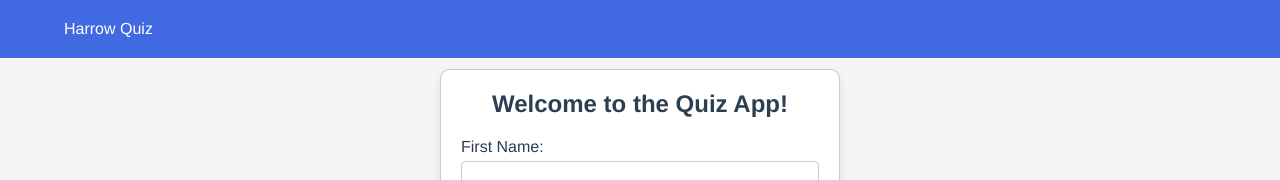
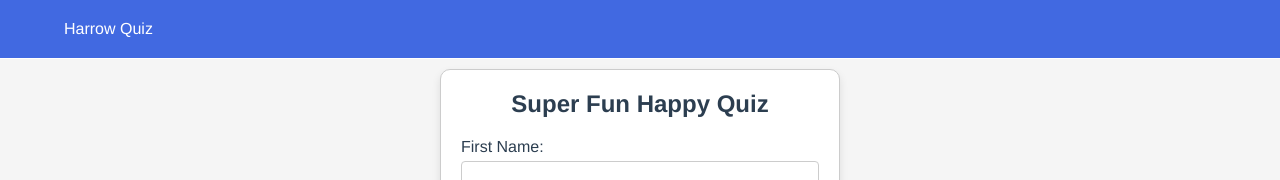
Before and after one commit to joseph-johnson27001/harrow-quiz, a Vue app: page / in a window 1280 px wide. Shown: the top 180 px of the page. Built offline with nearby package versions, Linux system fonts and the light colour scheme; the HTML template or start-up script is replaced by a standard one.

Commit message:
Cleaned up code

```diff
--- a/src/App.vue
+++ b/src/App.vue
@@ -48,9 +48,6 @@ export default {
 #main-container {
   width: 90%;
   max-width: 1250px;
-  /* background-color: white; */
   height: 100vh;
-  /* border: 1px solid #ccc;
-  border-radius: 5px; */
 }
 </style>
--- a/src/views/WelcomePage.vue
+++ b/src/views/WelcomePage.vue
@@ -1,6 +1,6 @@
 <template>
   <div class="welcome-page">
-    <h1>Welcome to the Quiz App!</h1>
+    <h1>Super Fun Happy Quiz</h1>
 
     <form @submit.prevent="submitForm">
       <div class="input-group">
```
